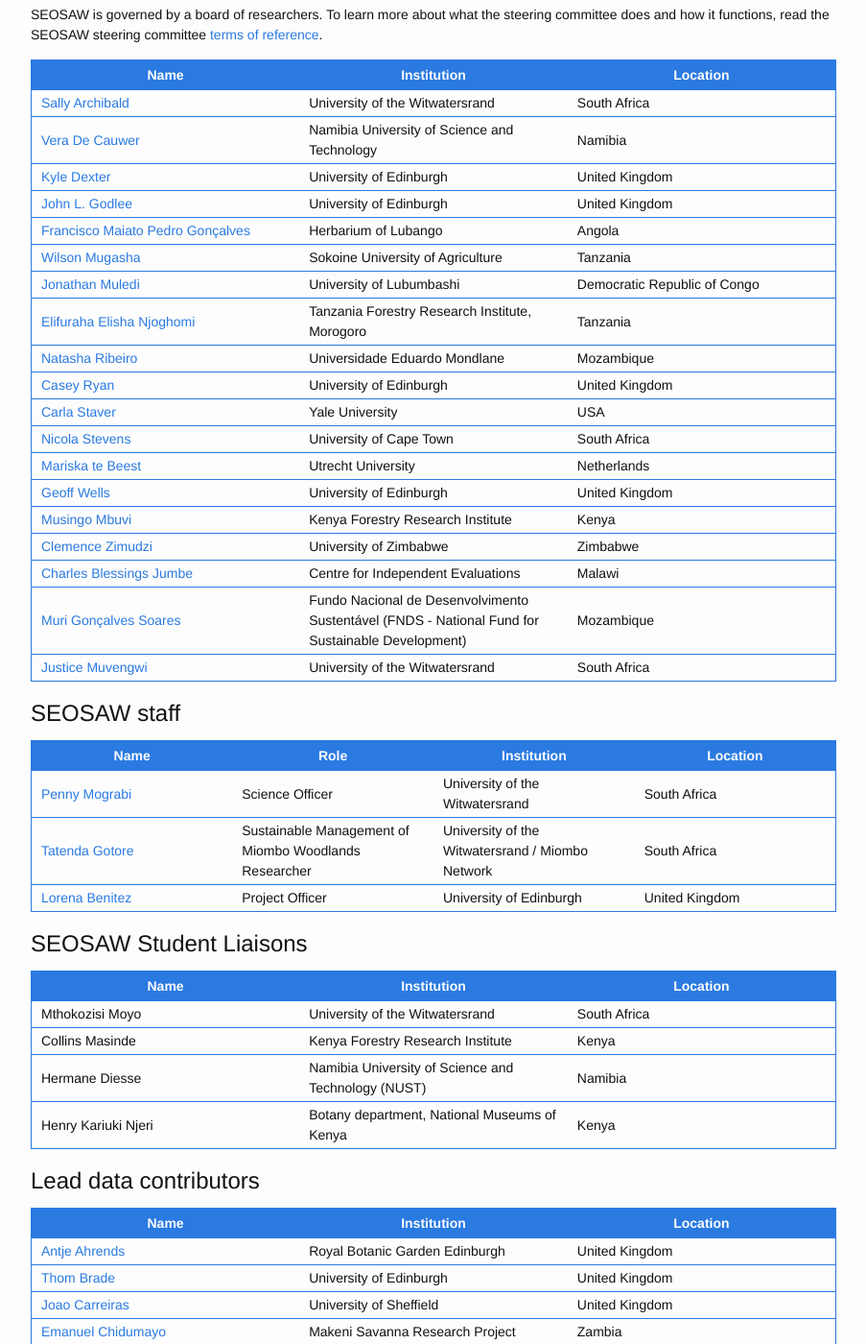
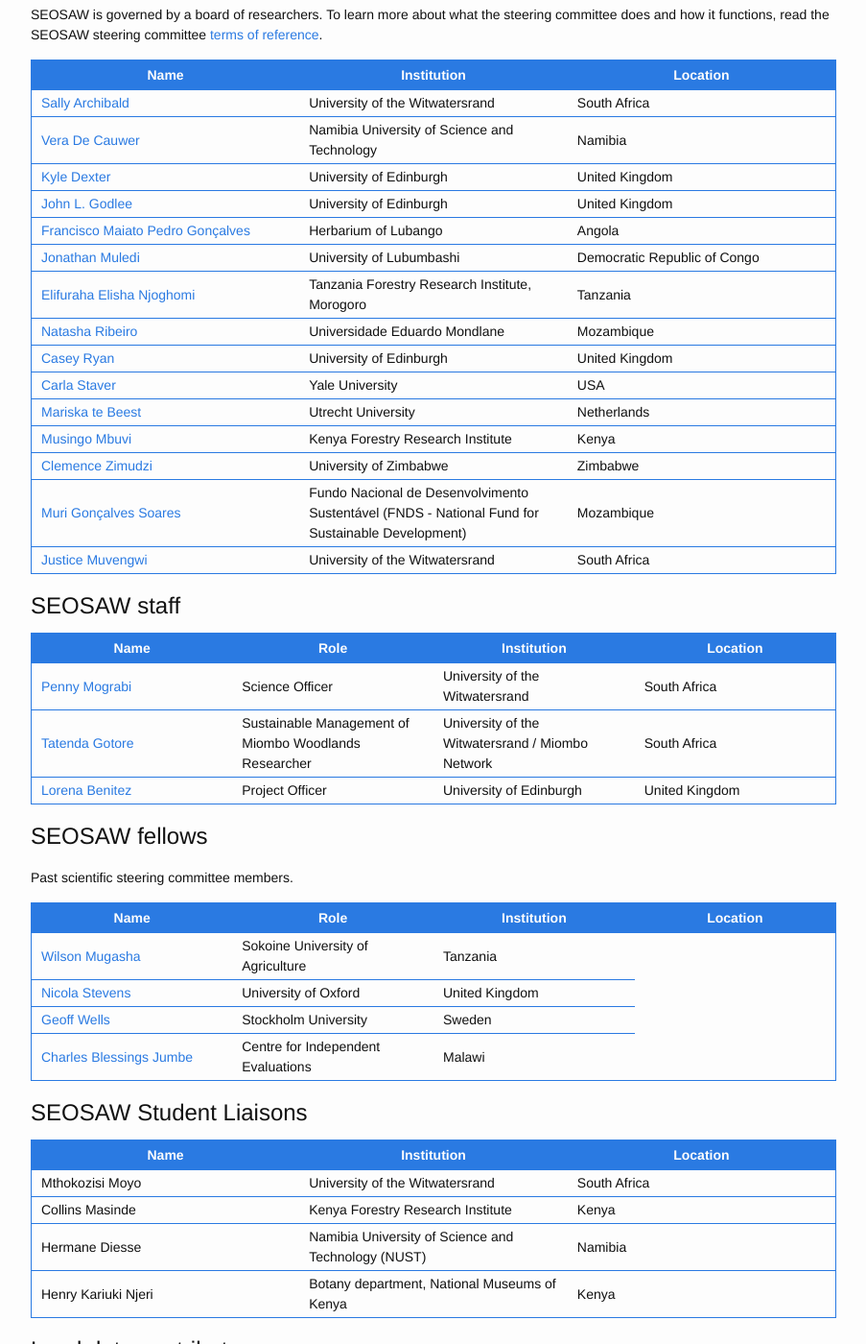
Before and after one commit to seosaw/seosaw.github.io, a Jekyll site: the page built from people.md, in a window 1280 px wide and 1400 px high, scrolled down 335 px. Shown: the whole window at 96% size, without its empty margins (188-1091 px from the left). Built offline with Jekyll 4.4.1, drawn with Linux system fonts in a browser that asks for light colours; nearby versions of some CDN libraries; some of the changed text lies outside the part shown.

Commit message:
moved outgoing SSC members to new SEOSAW fellows table, added Past staff members table

```diff
--- a/people.md
+++ b/people.md
@@ -55,11 +55,6 @@
 <td>Angola</td>
 </tr>
 <tr>
-<td><a href="https://www.researchgate.net/profile/Wilson_Mugasha" target="_blank">Wilson Mugasha</a></td>
-<td>Sokoine University of Agriculture</td>
-<td>Tanzania</td>
-</tr>
-<tr>
 <td><a href="https://www.researchgate.net/profile/Jonathan_Ilunga_Muledi2" target="_blank">Jonathan Muledi</a></td>
 <td>University of Lubumbashi</td>
 <td>Democratic Republic of Congo</td>
@@ -85,19 +80,9 @@
 <td>USA</td>
 </tr>
 <tr>
-<td><a href="https://www.researchgate.net/profile/Nicola_Stevens3" target="_blank">Nicola Stevens</a></td>
-<td>University of Cape Town</td>
-<td>South Africa</td>
-</tr>
-<tr>
 <td><a href="https://www.researchgate.net/profile/Mariska_Beest" target="_blank">Mariska te Beest</a></td>
 <td>Utrecht University</td>
 <td>Netherlands</td>
-</tr>
-<tr>
-<td><a href="https://orcid.org/0000-0002-5416-951X" target="_blank">Geoff Wells</a></td>
-<td>University of Edinburgh</td>
-<td>United Kingdom</td>
 </tr>
 <tr>
 <td><a href="https://www.kefri.org/components/bio/mbuvi.html" target="_blank">Musingo Mbuvi</a></td>
@@ -108,11 +93,6 @@
 <td><a href="https://www.researchgate.net/profile/Clemence-Zimudzi" target="_blank">Clemence Zimudzi</a></td>
 <td>University of Zimbabwe</td>
 <td>Zimbabwe</td>
-</tr>
-<tr>
-<td><a href="https://gtr.ukri.org/person/D88DA52F-86CF-457A-B9C5-1B2A1FABE61A" target="_blank">Charles Blessings Jumbe</a></td>
-<td>Centre for Independent Evaluations</td>
-<td>Malawi</td>
 </tr>
 <tr>
 <td><a href="https://www.researchgate.net/profile/Muri-Soares" target="_blank">Muri Gonçalves Soares</a></td>
@@ -156,6 +136,43 @@
 <td>Project Officer</td>
 <td>University of Edinburgh</td>
 <td>United Kingdom</td>
+</tr>
+</tbody>
+</table>
+
+## SEOSAW fellows
+
+Past scientific steering committee members.
+
+<table>
+<thead>
+<tr id='tableHeader'>
+<th>Name</th>
+<th>Role</th>
+<th>Institution</th>
+<th>Location</th>
+</tr>
+</thead>
+<tbody id='tableBody'>
+<tr>
+<td><a href="https://www.researchgate.net/profile/Wilson_Mugasha" target="_blank">Wilson Mugasha</a></td>
+<td>Sokoine University of Agriculture</td>
+<td>Tanzania</td>
+</tr>
+<tr>
+<td><a href="https://www.researchgate.net/profile/Nicola_Stevens3" target="_blank">Nicola Stevens</a></td>
+<td>University of Oxford</td>
+<td>United Kingdom</td>
+</tr>
+<tr>
+<td><a href="https://orcid.org/0000-0002-5416-951X" target="_blank">Geoff Wells</a></td>
+<td>Stockholm University</td>
+<td>Sweden</td>
+</tr>
+<tr>
+<td><a href="https://gtr.ukri.org/person/D88DA52F-86CF-457A-B9C5-1B2A1FABE61A" target="_blank">Charles Blessings Jumbe</a></td>
+<td>Centre for Independent Evaluations</td>
+<td>Malawi</td>
 </tr>
 </tbody>
 </table>
@@ -722,6 +739,27 @@
 </tbody>
 </table>
 
+## Past SEOSAW staff
+
+<table>
+<thead>
+<tr id='tableHeader'>
+<th>Name</th>
+<th>Role</th>
+<th>Institution</th>
+<th>Location</th>
+</tr>
+</thead>
+<tbody id='tableBody'>
+<tr>
+<td><a href="https://scholar.google.com/citations?user=1GqlDMgAAAAJ&hl=en" target="_blank">Lorena Benitez</a></td>
+<td>Project Officer</td>
+<td>University of Edinburgh</td>
+<td>United Kingdom</td>
+</tr>
+</tbody>
+</table>
+
 
 <div class="grid">
   <div class="grid-item">
```
